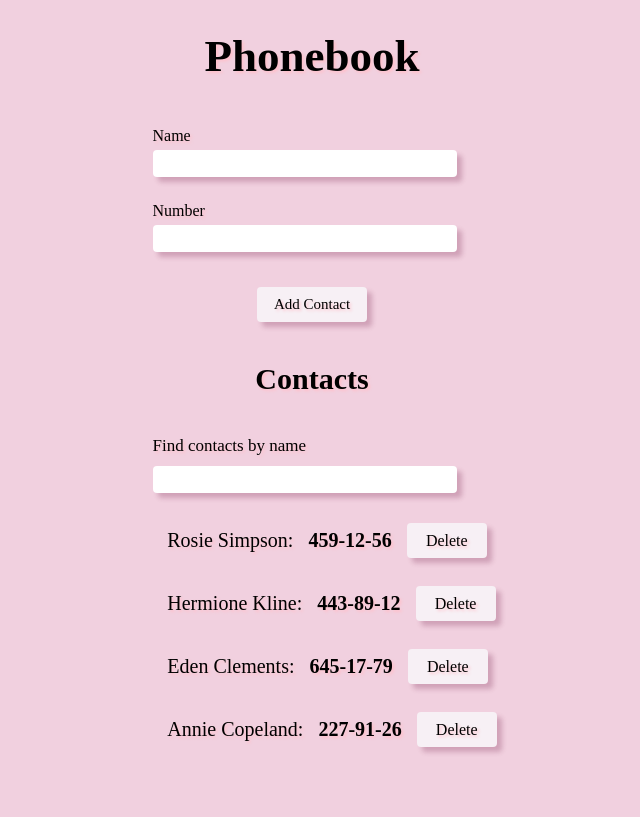
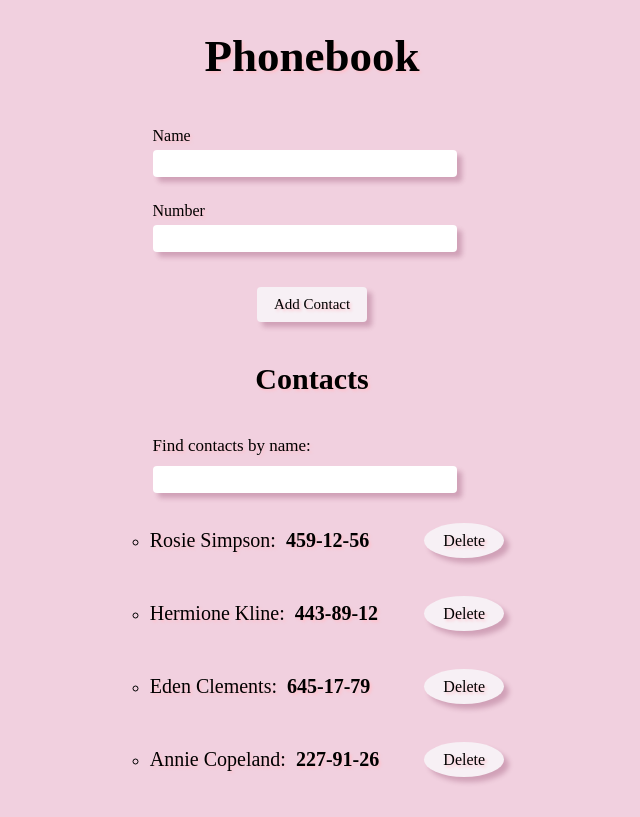
Before and after one commit to Karinkarllina/goit-react-hw-02-phonebook, a React (Create React App) app: page / in a window 1280 px wide. Shown: the whole page, without its empty margins (328-968 px from the left). Built offline with nearby package versions, Linux system fonts and the light colour scheme.

Commit message:
Дороблено

```diff
--- a/src/components/ContactList/ContactList.jsx
+++ b/src/components/ContactList/ContactList.jsx
@@ -7,8 +7,12 @@ export const ContactList = ({ contacts, onDelete }) => {
         {contacts.map(({ name, number, id }) => {
             return (
               <li key={id} className={css.contactsItem}>
-                <p className={css.contactName}>{name}: <span className={css.contactNumber}>{number}</span></p>
-                <button type='button' className={css.addContactBtn} onClick={() => onDelete(id)}>Delete</button>
+                <div className={css.contactItemWrap}>
+                <p className={css.contactName}>{name}:
+                  <span className={css.contactNumber}>{number}</span>
+                  </p>
+                    <button type='button' className={css.addContactBtn} onClick={() => onDelete(id)}>Delete</button>
+                </div>
               </li>
             )
           })}
--- a/src/components/ContactList/ContactList.module.css
+++ b/src/components/ContactList/ContactList.module.css
@@ -1,10 +1,13 @@
+.contactList {
+    padding-left: 30px;
+    list-style: circle;
+}
+
+
 .contactsItem {
-    display: flex;
-    flex-direction:row;
-    align-items: center;
-    justify-content: flex-start;
-    gap: 15px;
+    padding-bottom: 10px;
 }
+
 
 .contactName {
     font-size: 20px;
@@ -12,6 +15,7 @@
     font-family: 'Oxygen';
     text-shadow: 2px 2px 3px pink;
 }
+
 
 .contactNumber {
     font-size: 20px;
@@ -21,10 +25,11 @@
     margin-left: 10px;
 }
 
+
 .addContactBtn {
     width: 80px;
     height: 35px;
-    border-radius: 4px;
+    border-radius: 50%;
     border: none;
     background-color: rgb(247, 240, 245);
     box-shadow: rgba(106, 14, 60, 0.24) 5px 5px 5px 0px;
@@ -32,4 +37,13 @@
     font-weight: 500;
     font-family: 'Oxygen';
     text-shadow: 2px 2px 3px pink;
+    margin-left: 45px;
 }
+
+
+.contactItemWrap {
+    display: flex;
+    flex-direction: row;
+    justify-content: space-between;
+    align-items: center;
+}
--- a/src/components/Filter/Filter.jsx
+++ b/src/components/Filter/Filter.jsx
@@ -6,7 +6,7 @@ export const Filter = ({ value, onChange }) => {
 
      <form className= {css.formFilter}>
         <label className={css.formFilterLabel}>
-            Find contacts by name
+            Find contacts by name:
             <input className={css.formFilterInput}
               type="text"
               name="name"
```
